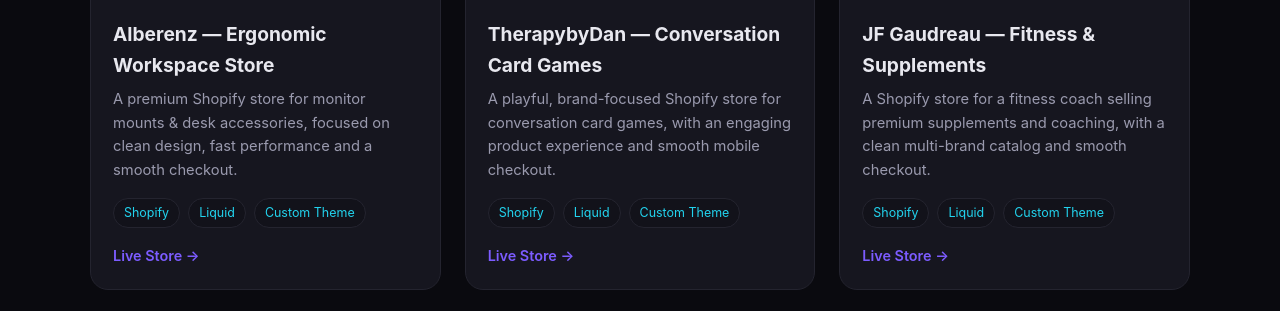
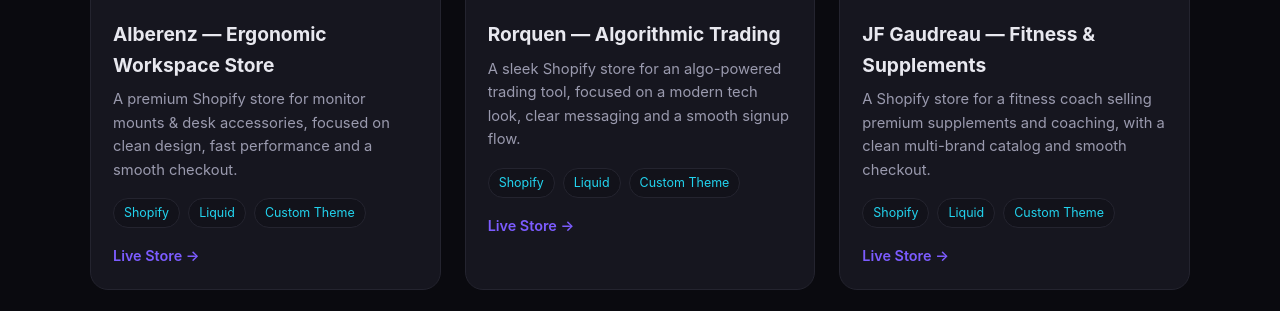
Before and after one commit to rakeshjangid-dev/portfolio, a plain HTML site: page index.html in a window 1280 px wide. Shown: the part 2729-3040 px from the top of the page. Drawn offline with Linux system fonts and the light colour scheme.

Commit message:
Replace TherapybyDan with Rorquen in projects

```diff
--- a/index.html
+++ b/index.html
@@ -285,12 +285,12 @@
           </div>
         </div>
         <div class="project reveal">
-          <div class="project-img"><img src="https://s.wordpress.com/mshots/v1/https%3A%2F%2Ftherapy-bydan.com%2F?w=800&h=500" alt="TherapybyDan store" loading="lazy" onerror="this.parentElement.textContent='🃏';" /></div>
+          <div class="project-img"><img src="https://s.wordpress.com/mshots/v1/https%3A%2F%2Frorquen.com%2F?w=800&h=500" alt="Rorquen store" loading="lazy" onerror="this.parentElement.textContent='📈';" /></div>
           <div class="project-body">
-            <h3>TherapybyDan — Conversation Card Games</h3>
-            <p>A playful, brand-focused Shopify store for conversation card games, with an engaging product experience and smooth mobile checkout.</p>
+            <h3>Rorquen — Algorithmic Trading</h3>
+            <p>A sleek Shopify store for an algo-powered trading tool, focused on a modern tech look, clear messaging and a smooth signup flow.</p>
             <div class="tags"><span class="tag">Shopify</span><span class="tag">Liquid</span><span class="tag">Custom Theme</span></div>
-            <div class="project-links"><a href="https://therapy-bydan.com/" target="_blank" rel="noopener">Live Store →</a></div>
+            <div class="project-links"><a href="https://rorquen.com/" target="_blank" rel="noopener">Live Store →</a></div>
           </div>
         </div>
         <div class="project reveal">
```
